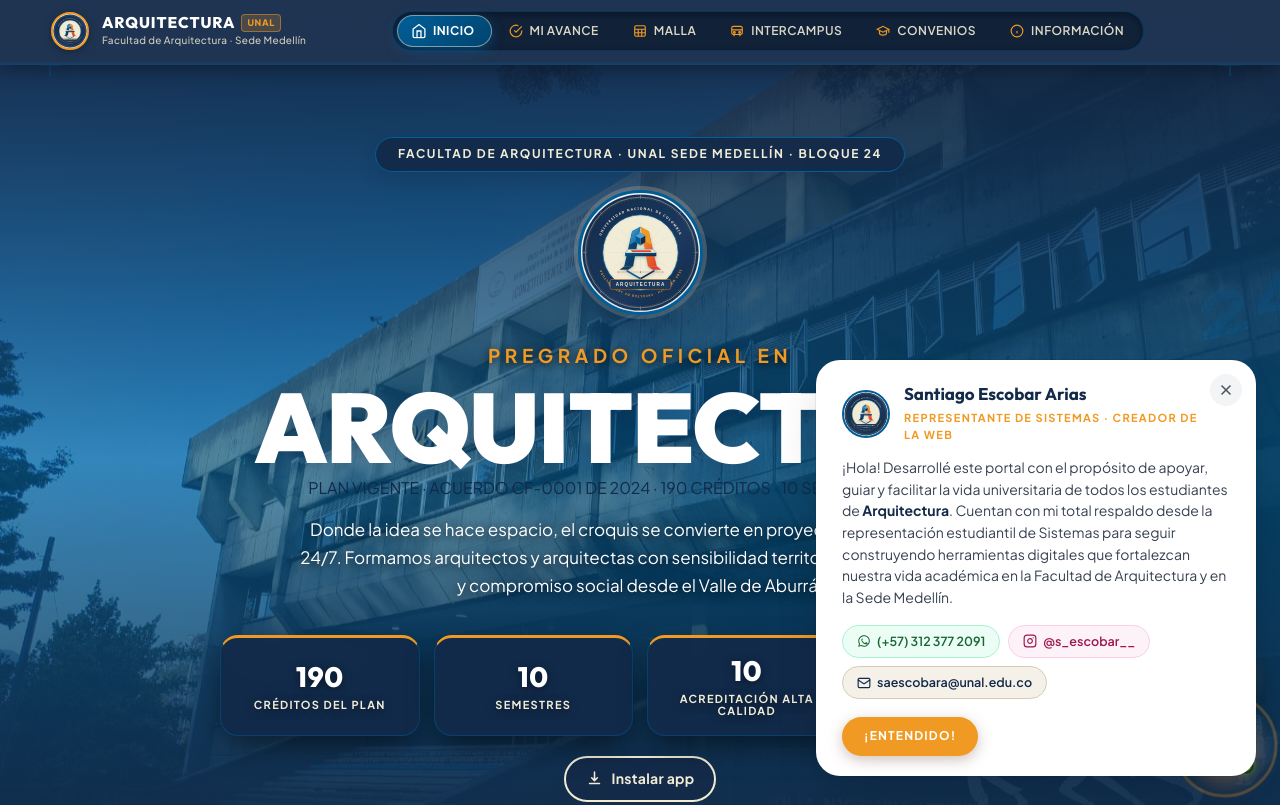
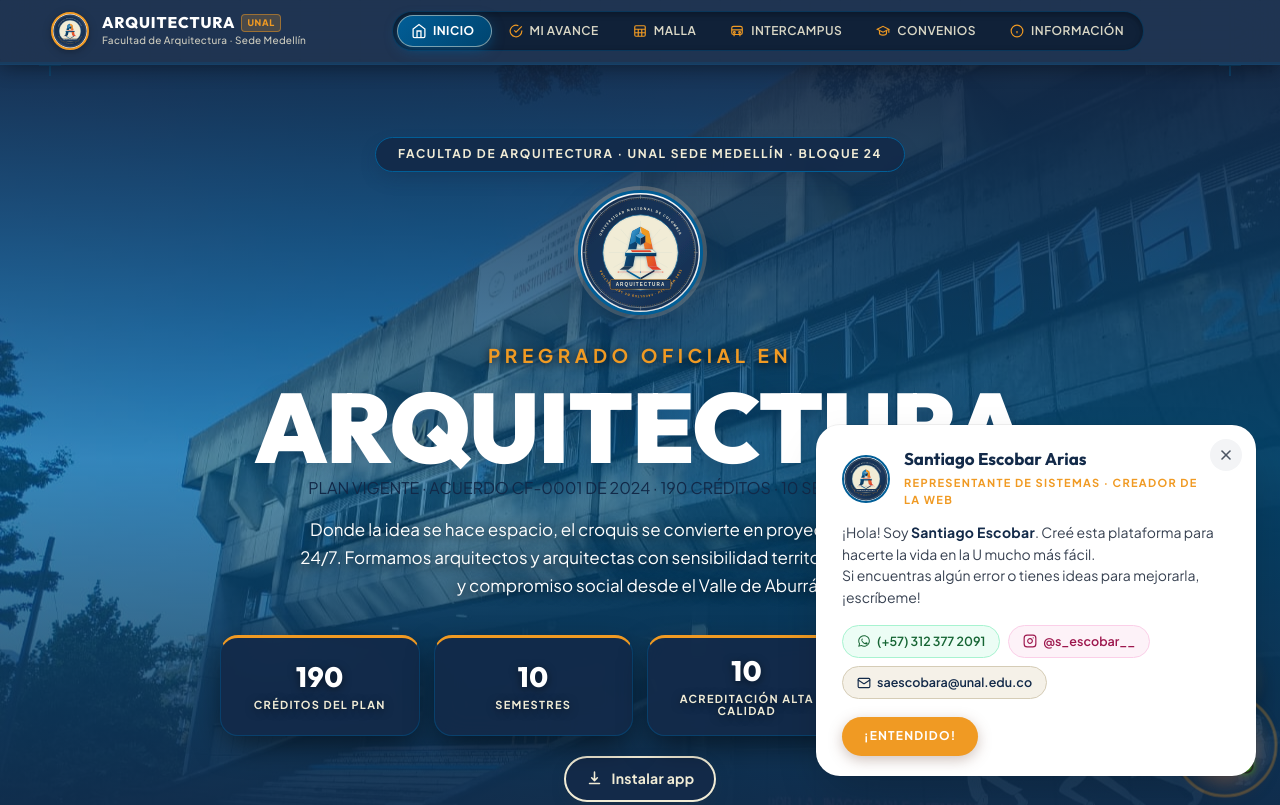
Before and after one commit to Arquitectura-UNAL/arquitectura-unal, a plain HTML site: page index.html in a window 1280 px wide. Shown: the top 805 px of the page. Drawn offline with Linux system fonts and the light colour scheme.

Commit message:
actualizacion mensaje

```diff
--- a/css/base.css
+++ b/css/base.css
@@ -1331,6 +1331,12 @@ a { color: var(--azul); }
   line-height: 1.55;
   color: #374151;
   margin: 0;
+}
+
+.toast-autor__destacado {
+  color: #2563eb;
+  font-weight: 800;
+  letter-spacing: 0.02em;
 }
 
 .toast-autor__mensaje strong {
--- a/js/comun.js
+++ b/js/comun.js
@@ -618,7 +618,7 @@ function mostrarMensajeAutor() {
       </div>
 
       <p class="toast-autor__mensaje">
-        ¡Hola! Desarrollé este portal con el propósito de apoyar, guiar y facilitar la vida universitaria de todos los estudiantes de <strong>Arquitectura</strong>. Cuentan con mi total respaldo desde la representación estudiantil de Sistemas para seguir construyendo herramientas digitales que fortalezcan nuestra vida académica en la Facultad de Arquitectura y en la Sede Medellín.
+        ¡Hola! Soy <strong class="toast-autor__destacado">Santiago Escobar</strong>. Creé esta plataforma para hacerte la vida en la U mucho más fácil.<br>Si encuentras algún error o tienes ideas para mejorarla, ¡escríbeme!
       </p>
 
       <div class="toast-autor__pildoras">
@@ -636,7 +636,7 @@ function mostrarMensajeAutor() {
         </a>
       </div>
 
-      <button class="toast-autor__btn-ok" id="toast-autor-ok" type="button">¡ENTENDIDO!</button>
+      <button class="toast-autor__btn-ok" id="toast-autor-ok" type="button">¡Entendido!</button>
     </div>`;
 
   document.body.appendChild(toast);
```
